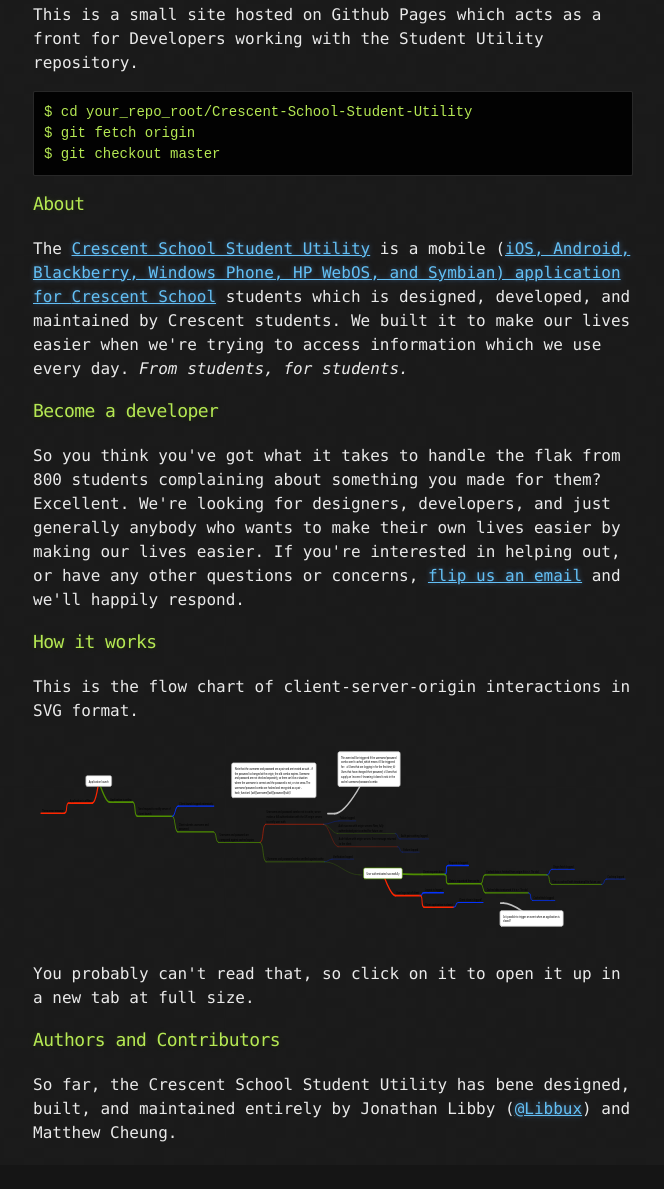
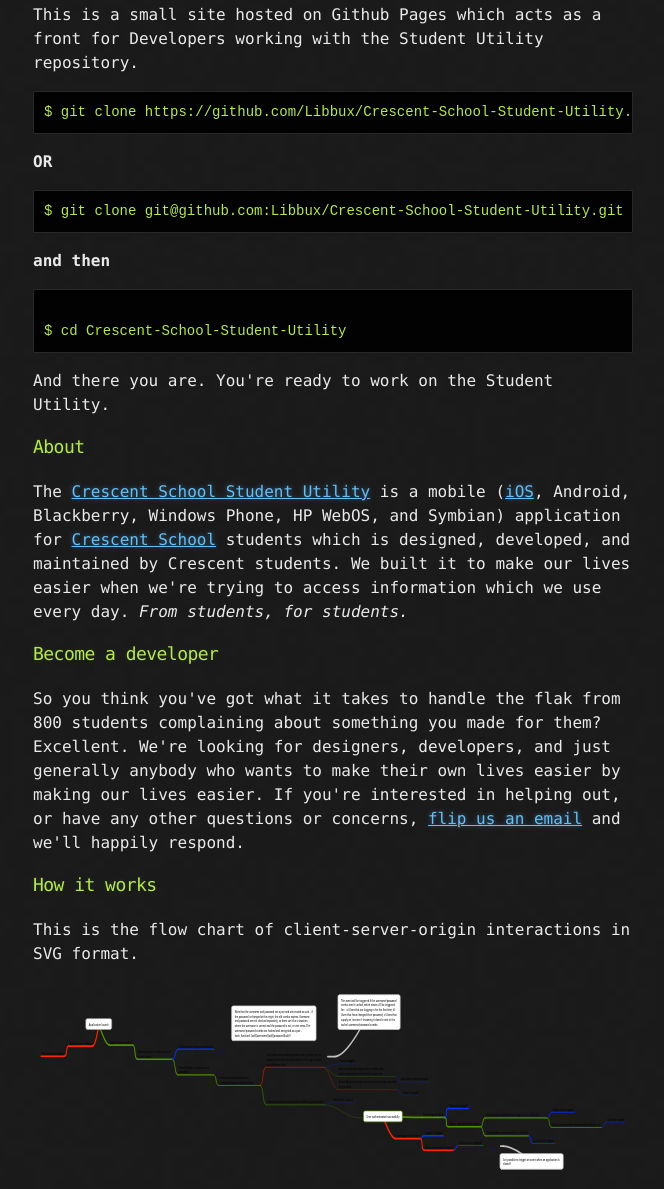
Before and after one commit to student-utility-group/Crescent-School-Student-Utility, a plain HTML site: page index.html in a window 1280 px wide. Shown: the part 277-1466 px from the top of the page, without its empty margins (307-971 px from the left). Before the commit the page ends 1442 px from the top, so only its background shows below. Drawn offline with Linux system fonts and the light colour scheme.

Commit message:
Update index.html
Content changes and small fixes.

```diff
--- a/index.html
+++ b/index.html
@@ -6,7 +6,6 @@
 
     <link rel="stylesheet" type="text/css" href="stylesheets/stylesheet.css" media="screen" />
     <link rel="stylesheet" type="text/css" href="stylesheets/pygment_trac.css" media="screen" />
-    <link rel="stylesheet" type="text/css" href="stylesheets/print.css" media="print" />
 
     <title>CSSU Developers</title>
   </head>
@@ -33,33 +32,37 @@
 
 <p>This is a small site hosted on Github Pages which acts as a front for Developers working with the Student Utility repository.</p>
 
-<pre><code>$ cd your_repo_root/Crescent-School-Student-Utility
-$ git fetch origin
-$ git checkout master
+<pre><code>$ git clone https://github.com/Libbux/Crescent-School-Student-Utility.git Crescent-School-Student-Utility</code></pre>
+<p><b>OR</b></p>
+<pre><code>$ git clone git@github.com:Libbux/Crescent-School-Student-Utility.git Crescent-School-Student-Utility</code></pre>
+<p><b>and then</b></p>
+<pre><code>
+$ cd Crescent-School-Student-Utility
 </code></pre>
+<p>And there you are. You're ready to work on the Student Utility.</p>
 
 <h3>
 <a name="about" class="anchor" href="#about"><span class="octicon octicon-link"></span></a>About</h3>
 
-        <p>The <a href="http://studentutility.crescentschool.org">Crescent School Student Utility</a> is a mobile (<a href="">iOS, Android, Blackberry, Windows Phone, HP WebOS, and Symbian) application for <a href="http://www.crescentschool.org">Crescent School</a> students which is designed, developed, and maintained by Crescent students. We built it to make our lives easier when we're trying to access information which we use every day. <i>From students, for students.</i>
+        <p>The <a href="http://studentutility.crescentschool.org">Crescent School Student Utility</a> is a mobile (<a href="https://itunes.apple.com/ca/app/crescent-school-student-utility/id636523004" target="_blank" title="Student Utility for iOS"q>iOS</a>, Android, Blackberry, Windows Phone, HP WebOS, and Symbian) application for <a href="http://www.crescentschool.org">Crescent School</a> students which is designed, developed, and maintained by Crescent students. We built it to make our lives easier when we're trying to access information which we use every day. <i>From students, for students.</i>
 </p>
 
 <h3>
 <a name="become-a-dev" class="anchor" href="#become-a-dev"><span class="octicon octicon-link"></span></a>Become a developer</h3>
 
-        <p>So you think you've got what it takes to handle the flak from 800 students complaining about something you made for them? Excellent. We're looking for designers, developers, and just generally anybody who wants to make their own lives easier by making our lives easier. If you're interested in helping out, or have any other questions or concerns, <a href="mailto:jonathanlibby@crescentschool.org?cc=matthewcheung@crescentschool.org&subject=CSSU Developer email&">flip us an email</a> and we'll happily respond.</p>
+        <p>So you think you've got what it takes to handle the flak from 800 students complaining about something you made for them? Excellent. We're looking for designers, developers, and just generally anybody who wants to make their own lives easier by making our lives easier. If you're interested in helping out, or have any other questions or concerns, <a href="mailto:jonathanlibby@crescentschool.org?cc=matthewcheung@crescentschool.org&subject=CSSU Developer email&" target="_blank">flip us an email</a> and we'll happily respond.</p>
 
 <h3>
 <a name="flow-chart" class="anchor" href="#flow-chart"><span class="octicon octicon-link"></span></a>How it works</h3>
 
 <p>This is the flow chart of client-server-origin interactions in SVG format.</p>
-<a target="_blank" href="flow.svg"><img src="flow.svg" height="200px"></a>
+<a href="flow.svg" target="_blank"><img src="flow.svg" height="200px"></a>
 <p>You probably can't read that, so click on it to open it up in a new tab at full size.</p>
 
 <h3>
 <a name="authors-and-contributors" class="anchor" href="#authors-and-contributors"><span class="octicon octicon-link"></span></a>Authors and Contributors</h3>
 
-        <p>So far, the Crescent School Student Utility has bene designed, built, and maintained entirely by Jonathan Libby (<a href="https://github.com/Libbux" target="_blank">@Libbux</a>) and Matthew Cheung.</p>
+        <p>So far, the Crescent School Student Utility has been designed, built, and maintained entirely by Jonathan Libby (<a href="https://github.com/Libbux" target="_blank">@Libbux</a>) and Matthew Cheung.</p>
 
       </section>
     </div>
```
